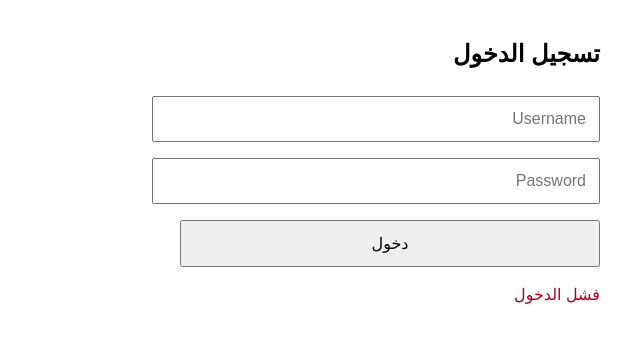
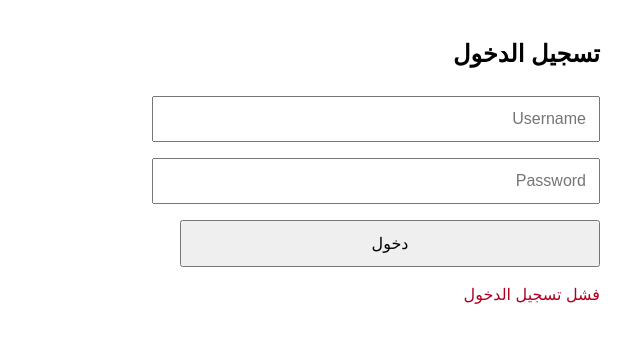
Before and after one commit to johnlatif16/telegram_lab, a website: page public/login.html in a window 1280 px wide. Both pictures are taken after a click on the button "دخول". Shown: the full height of the page, 640-1280 px from the left. Drawn offline with Linux system fonts and the light colour scheme; no server answers.

Commit message:
Update login.html

```diff
--- a/public/login.html
+++ b/public/login.html
@@ -20,25 +20,26 @@
   <div id="err" class="err"></div>
 
   <script>
-    document.getElementById("btn").addEventListener("click", async () => {
+    document.getElementById("btn").onclick = async () => {
       const username = document.getElementById("username").value.trim();
       const password = document.getElementById("password").value.trim();
       document.getElementById("err").textContent = "";
 
       const resp = await fetch("/api/auth/login", {
         method: "POST",
-        headers: {"Content-Type":"application/json"},
-        body: JSON.stringify({ username, password }),
-        credentials: "include"
+        headers: { "Content-Type": "application/json" },
+        body: JSON.stringify({ username, password })
       });
 
-      if (resp.ok) {
+      const data = await resp.json().catch(() => ({}));
+
+      if (resp.ok && data.token) {
+        localStorage.setItem("jwt", data.token);
         location.href = "/dashboard";
       } else {
-        const data = await resp.json().catch(() => ({}));
-        document.getElementById("err").textContent = data.error || "فشل الدخول";
+        document.getElementById("err").textContent = data.error || "فشل تسجيل الدخول";
       }
-    });
+    };
   </script>
 </body>
 </html>
```
